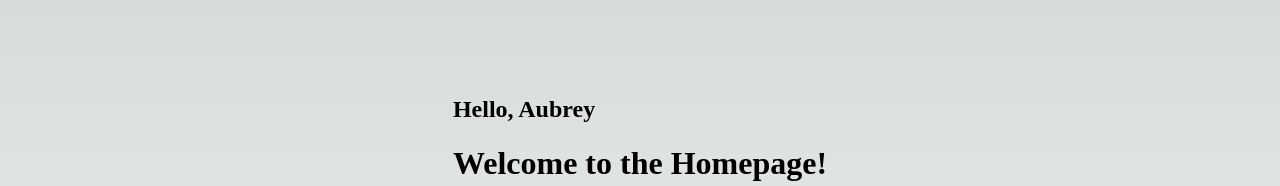
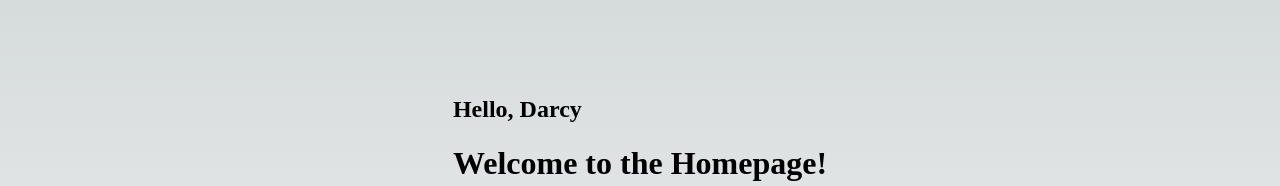
Before and after one commit to fullstackaubrey/compsWithNextjs, a Next.js app: page / in a window 1280 px wide. Shown: the top 186 px of the page. Built offline with nearby package versions, Linux system fonts and the light colour scheme.

Commit message:
changed name

```diff
--- a/src/pages/index.js
+++ b/src/pages/index.js
@@ -6,7 +6,7 @@ import styles from '@/styles/Home.module.css'
 const inter = Inter({ subsets: ['latin'] })
 
 export default function Home() {
-  const name = "Aubrey"; //EDIT LATER IN SETTINGS
+  const name = "Darcy"; //EDIT LATER IN SETTINGS
 
   return (
     <div>
```
